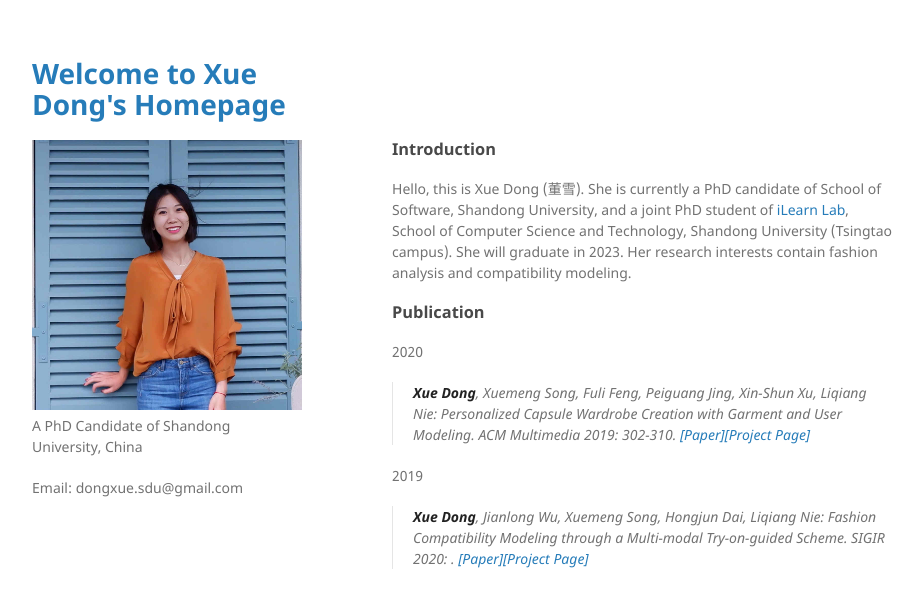
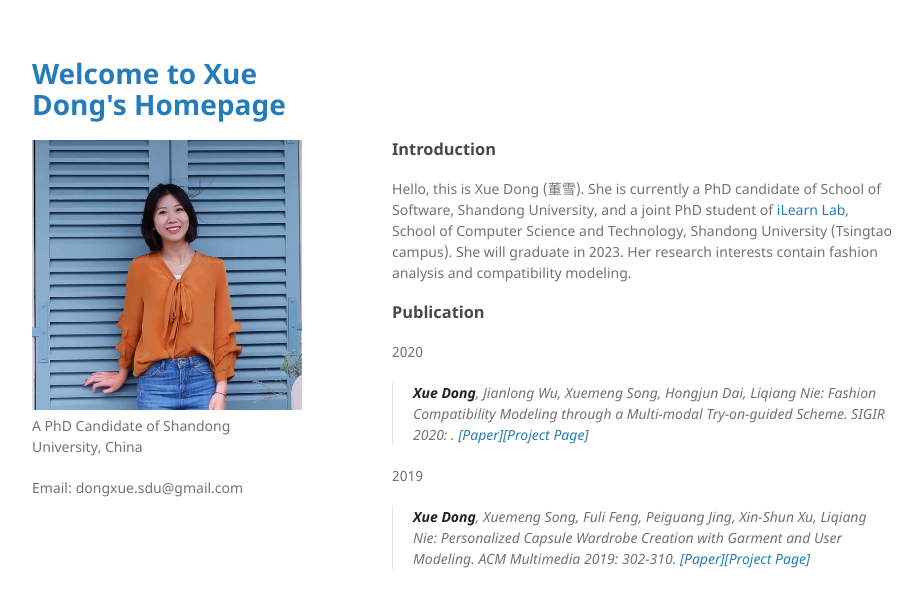
Before and after one commit to hello-dx/hello-dx.github.io, a Jekyll site: the page built from index.md, in a window 1280 px wide. Shown: the top 608 px of the page, without its empty margins (178-1101 px from the left). Built offline with Jekyll 4.4.1, drawn with Linux system fonts in a browser that asks for light colours.

```diff
--- a/index.md
+++ b/index.md
@@ -14,8 +14,8 @@ Hello, this is Xue Dong (董雪). She is currently a PhD candidate of School of
 
 2020
 
->**Xue Dong**, Xuemeng Song, Fuli Feng, Peiguang Jing, Xin-Shun Xu, Liqiang Nie: Personalized Capsule Wardrobe Creation with Garment and User Modeling. ACM Multimedia 2019: 302-310. [[Paper]](./assets/paper/FashionCompatibilityModelingthroughaMulti-modalTry-on-guidedScheme.pdf)[[Project Page]](https://dxresearch.wixsite.com/tryon-cm)
+>**Xue Dong**, Jianlong Wu, Xuemeng Song, Hongjun Dai, Liqiang Nie: Fashion Compatibility Modeling through a Multi-modal Try-on-guided Scheme. SIGIR 2020: . [[Paper]](./assets/paper/FashionCompatibilityModelingthroughaMulti-modalTry-on-guidedScheme.pdf)[[Project Page]](https://dxresearch.wixsite.com/tryon-cm)
 
 2019
 
->**Xue Dong**, Jianlong Wu, Xuemeng Song, Hongjun Dai, Liqiang Nie: Fashion Compatibility Modeling through a Multi-modal Try-on-guided Scheme. SIGIR 2020: . [[Paper]](./assets/paper/PersonalizedCapsuleWardrobeCreationwithGarmentandUserModeling.pdf)[[Project Page]](https://dxresearch.wixsite.com/pcw-dc)
+>**Xue Dong**, Xuemeng Song, Fuli Feng, Peiguang Jing, Xin-Shun Xu, Liqiang Nie: Personalized Capsule Wardrobe Creation with Garment and User Modeling. ACM Multimedia 2019: 302-310. [[Paper]](./assets/paper/PersonalizedCapsuleWardrobeCreationwithGarmentandUserModeling.pdf)[[Project Page]](https://dxresearch.wixsite.com/pcw-dc)
```
